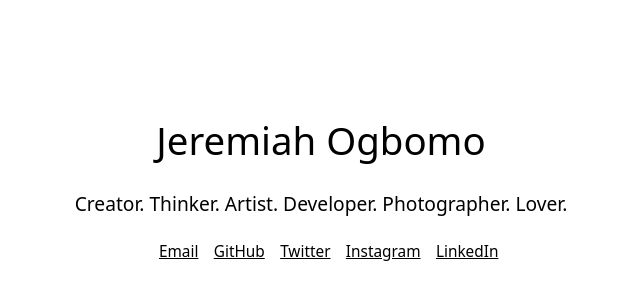
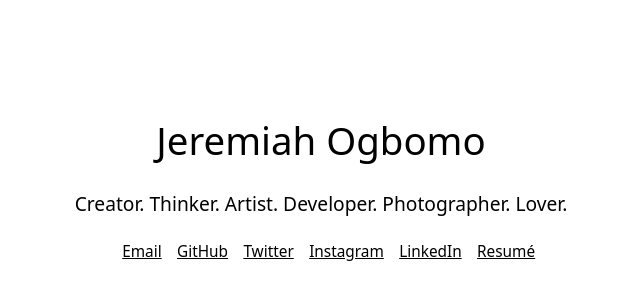
Before and after one commit to jogboms/jogboms.github.io, a plain HTML site: page index.html in a window 1280 px wide. Shown: the part 222-522 px from the top of the page, without its empty margins (319-959 px from the left). Drawn offline with Linux system fonts and the light colour scheme.

Commit message:
chore: add SO resumé link

```diff
--- a/index.html
+++ b/index.html
@@ -94,6 +94,9 @@
     <li>
       <a href="https://linkedin.com/in/jogboms" target="_blank">LinkedIn</a>
     </li>
+    <li>
+      <a href="https://stackoverflow.com/cv/jogboms" target="_blank">Resumé</a>
+    </li>
   </ul>
 </body>
 
```
